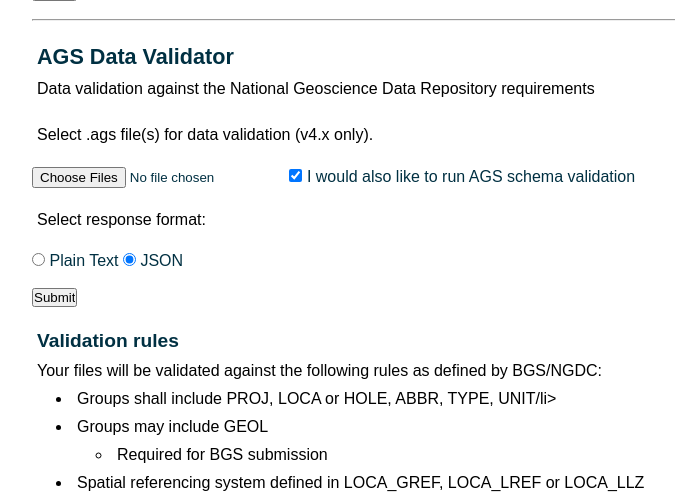
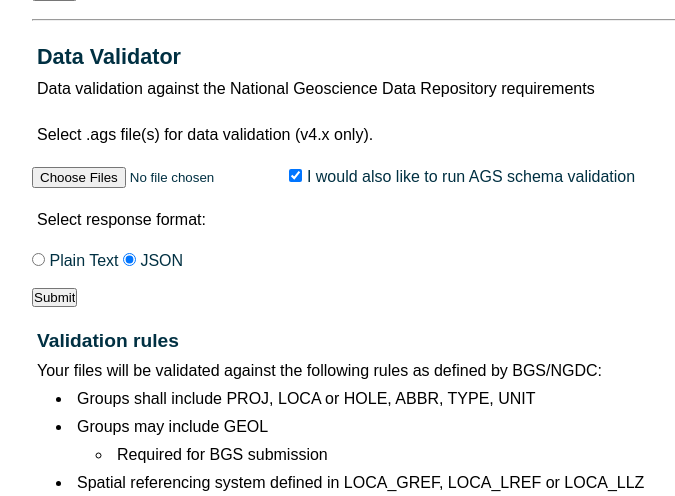
Before and after one commit to BritishGeologicalSurvey/pyagsapi, a FastAPI app: page / in a window 1280 px wide. Shown: the part 963-1459 px from the top of the page, without its empty margins (32-707 px from the left). Run offline with FastAPI, Linux system fonts and the light colour scheme; parts of the project's set-up code (start-up, migrations or seed data) failed here and were passed over; some web fonts are replaced.

Commit message:
Update landing_page.html
Typo

```diff
--- a/app/templates/landing_page.html
+++ b/app/templates/landing_page.html
@@ -61,7 +61,7 @@
 <hr>
 <section id="datavalidator">
   <br>
-  <h2>AGS Data Validator</h2>
+  <h2>Data Validator</h2>
   <p>Data validation against the National Geoscience Data Repository requirements</p>
   <br>
   <form action="/validatedatamany/" enctype="multipart/form-data" method="post">
@@ -84,7 +84,7 @@
   <h3>Validation rules</h3>
             <p>Your files will be validated against the following rules as defined by BGS/NGDC:</p>
             <ul>
-            	<li>Groups shall include PROJ, LOCA or HOLE, ABBR, TYPE, UNIT/li>
+            	<li>Groups shall include PROJ, LOCA or HOLE, ABBR, TYPE, UNIT</li>
                 <li>Groups may include GEOL</li>
                     <ul>
                     <li>Required for BGS submission</li>
```
